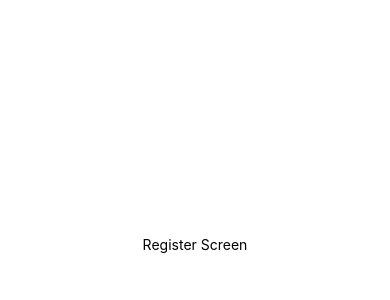
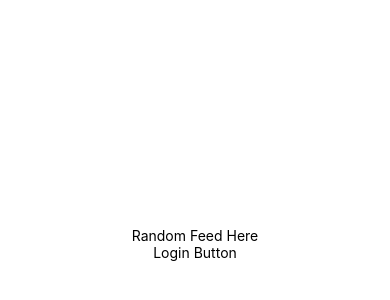
Before and after one commit to yytt77/BOC, a React Native app in the folder client/: screen / in a window 390 px wide. Shown: the part 178-478 px from the top of the page. Built offline with nearby package versions, Linux system fonts and the light colour scheme.

Commit message:
remove react-native-auth0

```diff
--- a/client/Screens/AuthScreen/RegisterScreen/index.js
+++ b/client/Screens/AuthScreen/RegisterScreen/index.js
@@ -4,7 +4,7 @@ import API_IP from '../../../constants.js';
 import axios from 'axios';
 
 export default function RegisterScreen() {
-  const onRegisterPress = async () => {
+  const onRegisterPress = () => {
     console.log('TEST')
     axios.post(`http://${API_IP}/addNewUser`, {
       test: 1,
@@ -17,18 +17,7 @@ export default function RegisterScreen() {
     })
     .then(res => {console.log(res)})
     .catch(err => {console.log(err)});
-    // const reg = await axios.post(`http://${API_IP}/addNewUser`, {
-    //   test: 1,
-    //   tests: 2
-    // }, {
-    //   headers: {
-    //     'Content-Type': 'text/json',
-    //     'Accept': 'application/json'
-    //   }
-    // });
-
-  // console.log('REG ', reg.data);
-}
+  }
 
   return (
     <View style={{ flex: 1, justifyContent: 'center', alignItems: 'center' }}>
--- a/client/Screens/AuthScreen/index.js
+++ b/client/Screens/AuthScreen/index.js
@@ -1,12 +1,43 @@
-import { Text, View } from 'react-native';
+import { Text, View } from "react-native";
+import { useState, useNavigationState } from "react";
+import { AuthSession } from "expo";
+
+import { AUTH_DOMAIN, AUTH_CLIENT_ID } from '../../constants';
 import RegisterScreen from './RegisterScreen' //temp
 
-    // <View style={{ flex: 1, justifyContent: 'center', alignItems: 'center' }}>
-    //   <Text>Random Feed Here</Text>
-    //   <Text>Login Button</Text>
-    // </View>
+const auth0 = ({domain: AUTH_DOMAIN, clientId: AUTH_CLIENT_ID});
+
+// <RegisterScreen />
 export default function AuthScreen() {
+  const [accessToken, setAccessToken] = useState();
+
+  const startAuth = async () => {
+    const redirectUrl = AuthSession.getRedirectUrl();
+    let authUrl = `${AUTH_DOMAIN}/authorize` + toQueryString({
+      client_id: AUTH_CLIENT_ID,
+      response_type: 'token',
+      scope: 'openid profile email',
+      redirect_uri: redirectUrl
+    })
+
+    console.log('AUTH TEST ', authUrl);
+    let result = await AuthSession.startAsync({
+      authUrl: authUrl
+    })
+
+    if (result.type === 'success') {
+      console.log('RESULT ', result);
+      let token = result.params.access_token;
+      setAccessToken(token);
+      console.log('TOKEN ', token);
+      // this.props.navigation.navigate('Next Screen');
+    }
+  }
+
   return (
-    <RegisterScreen />
+    <View style={{ flex: 1, justifyContent: 'center', alignItems: 'center' }}>
+      <Text>Random Feed Here</Text>
+      <Text onPress={() => startAuth()}>Login Button</Text>
+    </View>
   );
 }
--- a/client/package.json
+++ b/client/package.json
@@ -20,7 +20,6 @@
     "react": "17.0.1",
     "react-dom": "17.0.1",
     "react-native": "0.64.3",
-    "react-native-auth0": "^2.13.1",
     "react-native-safe-area-context": "3.3.2",
     "react-native-screens": "~3.10.1",
     "react-native-web": "0.17.1",
```
Also changed, not shown: client/constants.js (line endings or trailing spaces), 1 other file (tests, documents, lock files or other folders).
